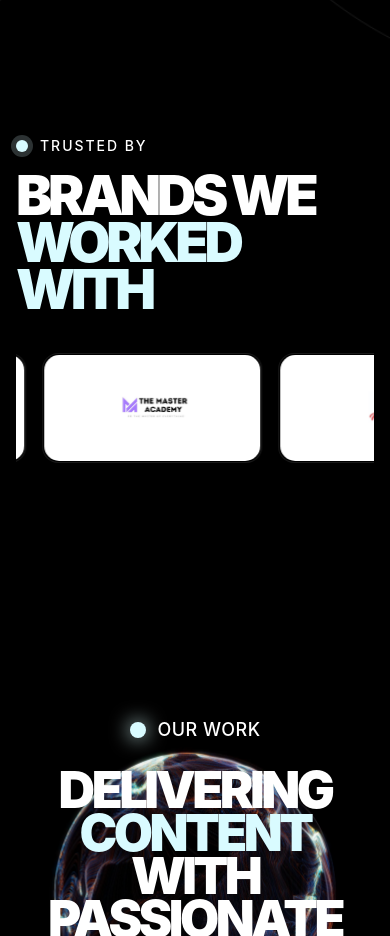
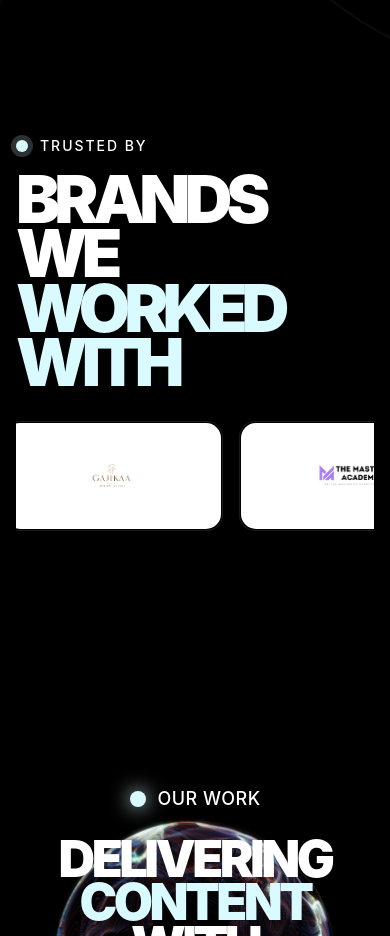
Before and after one commit to parthkambli/elev8edge-new, a React (Vite) app: page / in a window 390 px wide. Shown: the part 1600-2536 px from the top of the page. Built offline with nearby package versions, Linux system fonts and the light colour scheme.

Commit message:
client logo issuefixed

```diff
--- a/src/components/ClientLogos.jsx
+++ b/src/components/ClientLogos.jsx
@@ -24,9 +24,7 @@
 // }
 
 // export default ClientLogos;
-
-
-import { useEffect } from "react";
+import { useEffect, useState } from "react";
 import gsap from "gsap";
 import { ScrollTrigger } from "gsap/ScrollTrigger";
 import LazyImage from "./ui/LazyImage";
@@ -42,7 +40,20 @@ gsap.registerPlugin(ScrollTrigger);
 function ClientLogos() {
   const logos = [logo, logo1, logo2, logo3, logo5];
 
+  const [isMobile, setIsMobile] = useState(false);
+
   useEffect(() => {
+
+    /* RESPONSIVE CHECK */
+    const handleResize = () => {
+      setIsMobile(window.innerWidth < 768);
+    };
+
+    handleResize();
+
+    window.addEventListener("resize", handleResize);
+
+    /* GSAP */
     gsap.fromTo(
       ".client-logo-card",
       {
@@ -62,17 +73,23 @@ function ClientLogos() {
       }
     );
 
+    return () => {
+      ScrollTrigger.getAll().forEach((trigger) =>
+        trigger.kill()
+      );
 
-    return () => {
-      ScrollTrigger.getAll().forEach((trigger) => trigger.kill());
+      window.removeEventListener(
+        "resize",
+        handleResize
+      );
     };
   }, []);
 
   return (
-   <section className="client-logo-section overflow-hidden bg-black px-4 pt-12 pb-2 md:px-10 md:py-24">
+    <section className="client-logo-section overflow-hidden bg-black px-4 pt-12 pb-2 md:px-10 md:py-24">
 
       {/* HEADING */}
-      <div className="mb-10 md:mb-14">
+      <div className="mb-8 md:mb-14">
 
         <div className="mb-4 flex items-center gap-3 md:mb-5">
 
@@ -84,8 +101,23 @@ function ClientLogos() {
 
         </div>
 
-        <h2 className="text-[14vw] font-black uppercase leading-[0.86] tracking-[-0.08em] text-white md:text-[6vw]">
+        <h2
+          className="
+            max-w-[95%]
 
+            text-[17vw]
+            font-[900]
+            uppercase
+            leading-[0.82]
+            tracking-[-0.09em]
+            text-white
+
+            sm:text-[15vw]
+
+            md:max-w-none
+            md:text-[6vw]
+          "
+        >
           Brands We
           <br />
 
@@ -97,27 +129,28 @@ function ClientLogos() {
 
       </div>
 
-      {/* MOBILE AUTO SCROLL / DESKTOP GRID */}
+      {/* LOGOS */}
       <div className="relative overflow-hidden">
 
         <div
-          className="
+          className={`
             client-marquee
             flex
             w-max
             gap-4
 
-            md:grid
-            md:w-full
-            md:grid-cols-5
-            md:gap-6
-          "
+            ${
+              !isMobile
+                ? "md:grid md:w-full md:grid-cols-5 md:gap-6"
+                : ""
+            }
+          `}
         >
 
-          {(window.innerWidth < 768
-  ? [...logos, ...logos]
-  : logos
-).map((item, index) => (
+          {(isMobile
+            ? [...logos, ...logos]
+            : logos
+          ).map((item, index) => (
 
             <div
               key={index}
@@ -184,6 +217,25 @@ function ClientLogos() {
 
       </div>
 
+      {/* MARQUEE ANIMATION */}
+      <style jsx>{`
+        @media (max-width: 767px) {
+          .client-marquee {
+            animation: marquee 32s linear infinite;
+          }
+
+          @keyframes marquee {
+            0% {
+              transform: translateX(0%);
+            }
+
+            100% {
+              transform: translateX(-50%);
+            }
+          }
+        }
+      `}</style>
+
     </section>
   );
 }
```
